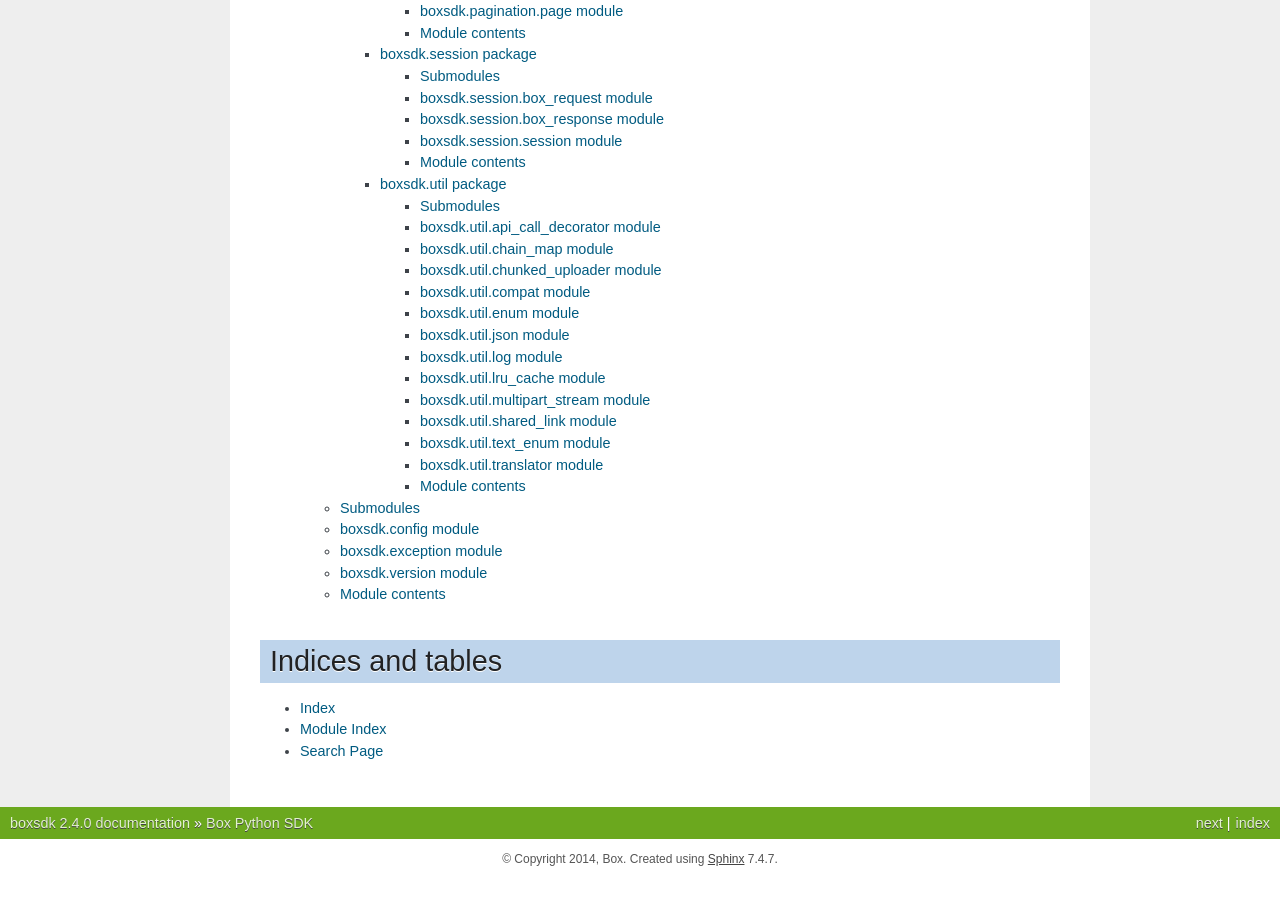
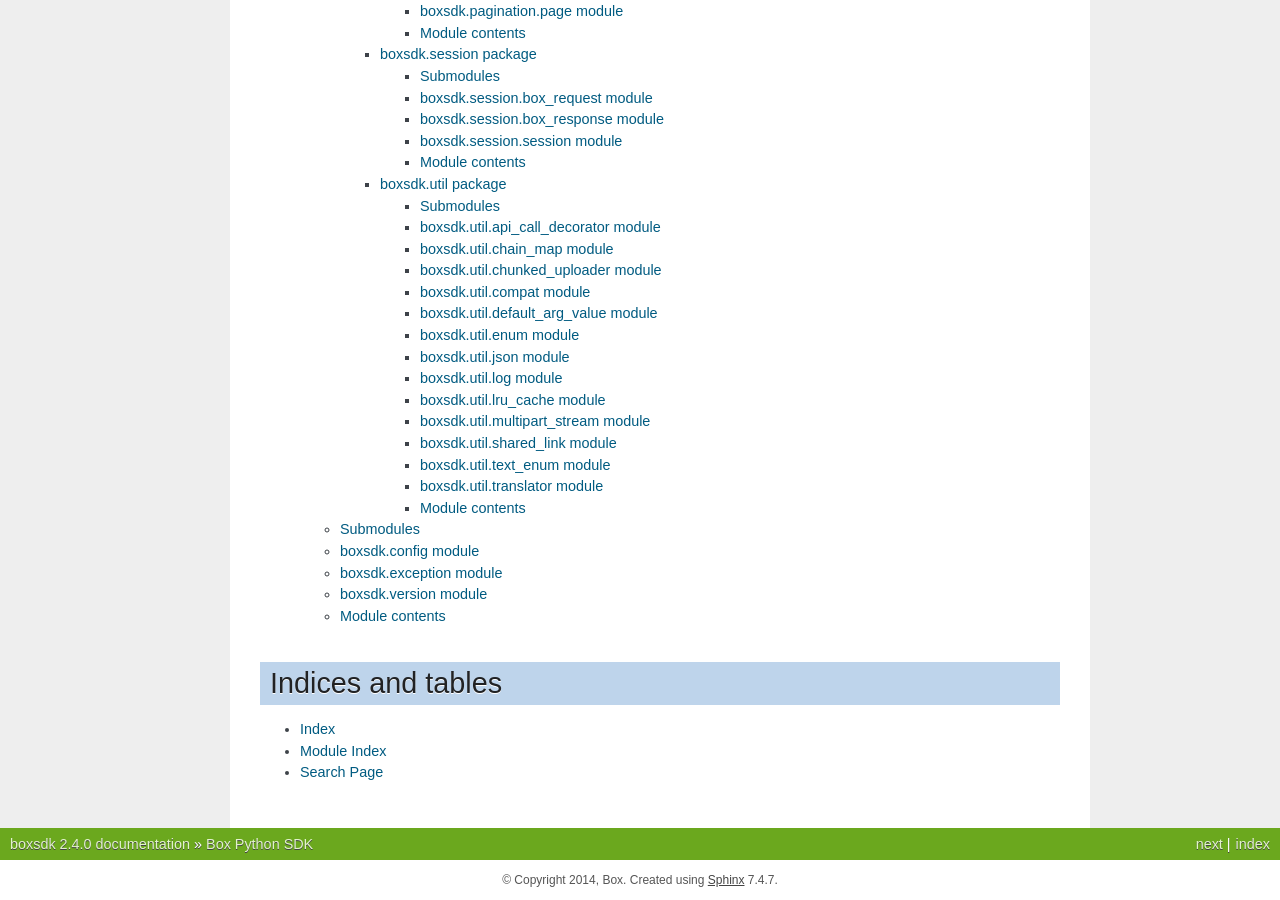
Before and after one commit to box/box-python-sdk, a Sphinx documentation site: the page built from docs/source/index.rst, in a window 1280 px wide and 900 px high, scrolled down 3269 px. Built offline with Sphinx 7.4.7, drawn with Linux system fonts in a browser that asks for light colours; the version number is read from the project's files by our own code; before the commit the page ends 4148 px from its top, so only the background shows below that.

Commit message:
added tox -e docs generated file

```diff
--- a/docs/source/boxsdk.util.rst
+++ b/docs/source/boxsdk.util.rst
@@ -32,6 +32,14 @@
 -------------------------
 
 .. automodule:: boxsdk.util.compat
+    :members:
+    :undoc-members:
+    :show-inheritance:
+
+boxsdk.util.default\_arg\_value module
+--------------------------------------
+
+.. automodule:: boxsdk.util.default_arg_value
     :members:
     :undoc-members:
     :show-inheritance:
```
